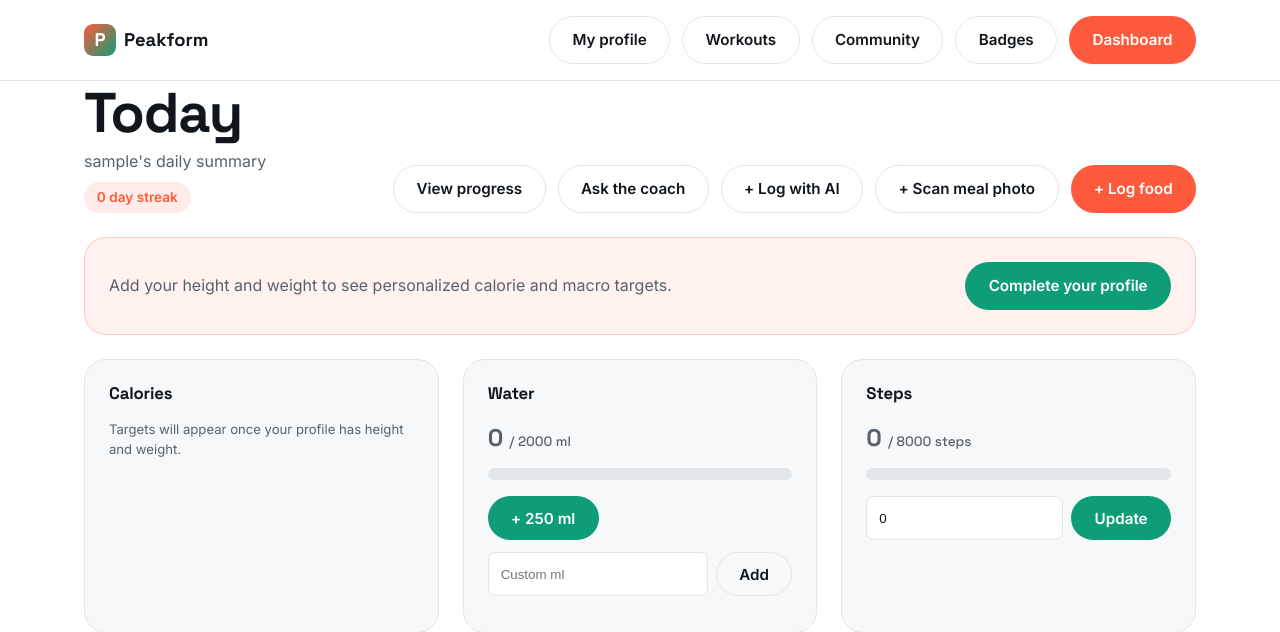
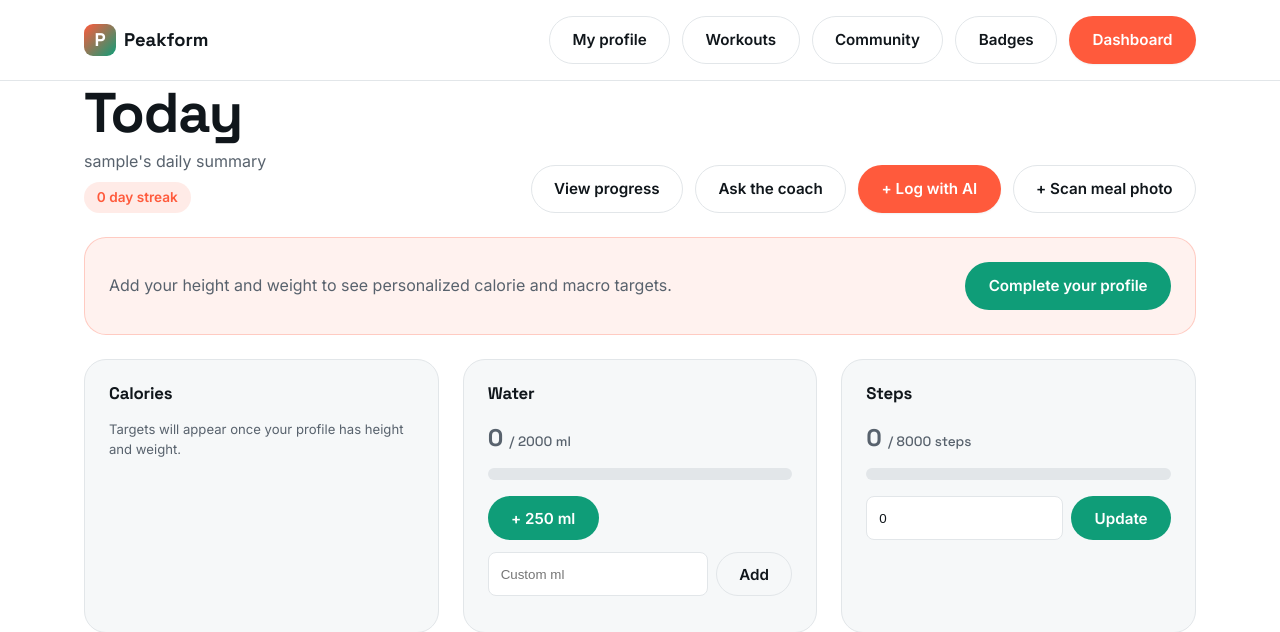
Before and after one commit to alpersancili/Peakform, a Django app: page /nutrition/ in a window 1280 px wide. Shown: the top 632 px of the page. Run offline with Django 5.2, Linux system fonts and the light colour scheme; the visitor is signed in with stand-in values (Sample User, id 1); data that the repository does not hold is empty.

Commit message:
Drop manual food search as a dashboard action; AI logging is enough
Per request: the dashboard no longer surfaces "+ Log food" (the
manual search-by-name entry point) as a primary action now that
AI-based logging covers the same need. "+ Log with AI" is now the
dashboard's primary action, with meal-photo scanning alongside it.

The food_search page and view are left in place, since they're still
used as the fallback when the AI assistant isn't configured on a given
server (linked from the AI logging pages themselves) and by custom
food creation - removing those would break logging entirely wherever
AI isn't set up.

Co-Authored-By: Claude Sonnet 5 <noreply@anthropic.com>

```diff
--- a/nutrition/templates/nutrition/dashboard.html
+++ b/nutrition/templates/nutrition/dashboard.html
@@ -13,9 +13,8 @@
       <div class="dashboard__header-actions">
         <a class="btn btn--ghost" href="{% url 'progress:overview' %}">View progress</a>
         <a class="btn btn--ghost" href="{% url 'coach:chat' %}">Ask the coach</a>
-        <a class="btn btn--ghost" href="{% url 'nutrition:ai_food_log' %}">+ Log with AI</a>
+        <a class="btn btn--primary" href="{% url 'nutrition:ai_food_log' %}">+ Log with AI</a>
         <a class="btn btn--ghost" href="{% url 'nutrition:ai_food_photo' %}">+ Scan meal photo</a>
-        <a class="btn btn--primary" href="{% url 'nutrition:food_search' %}">+ Log food</a>
       </div>
     </div>
 
```
